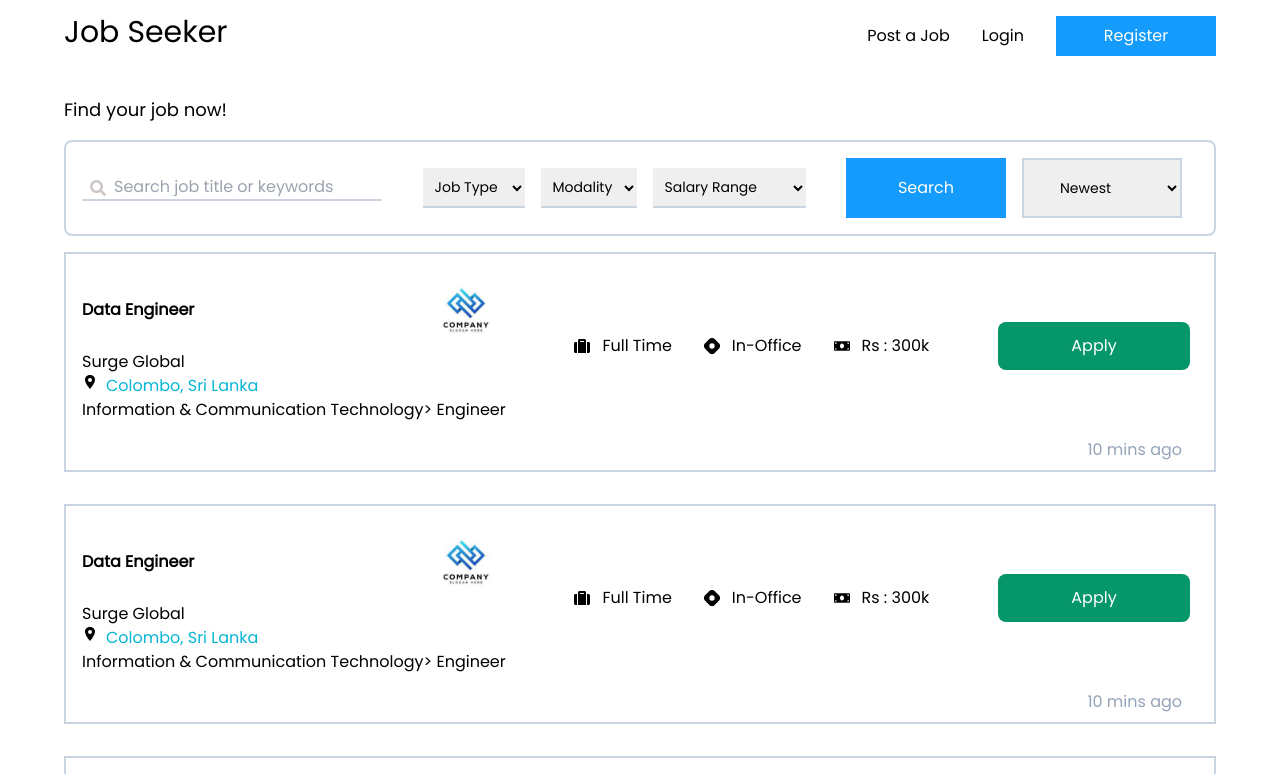
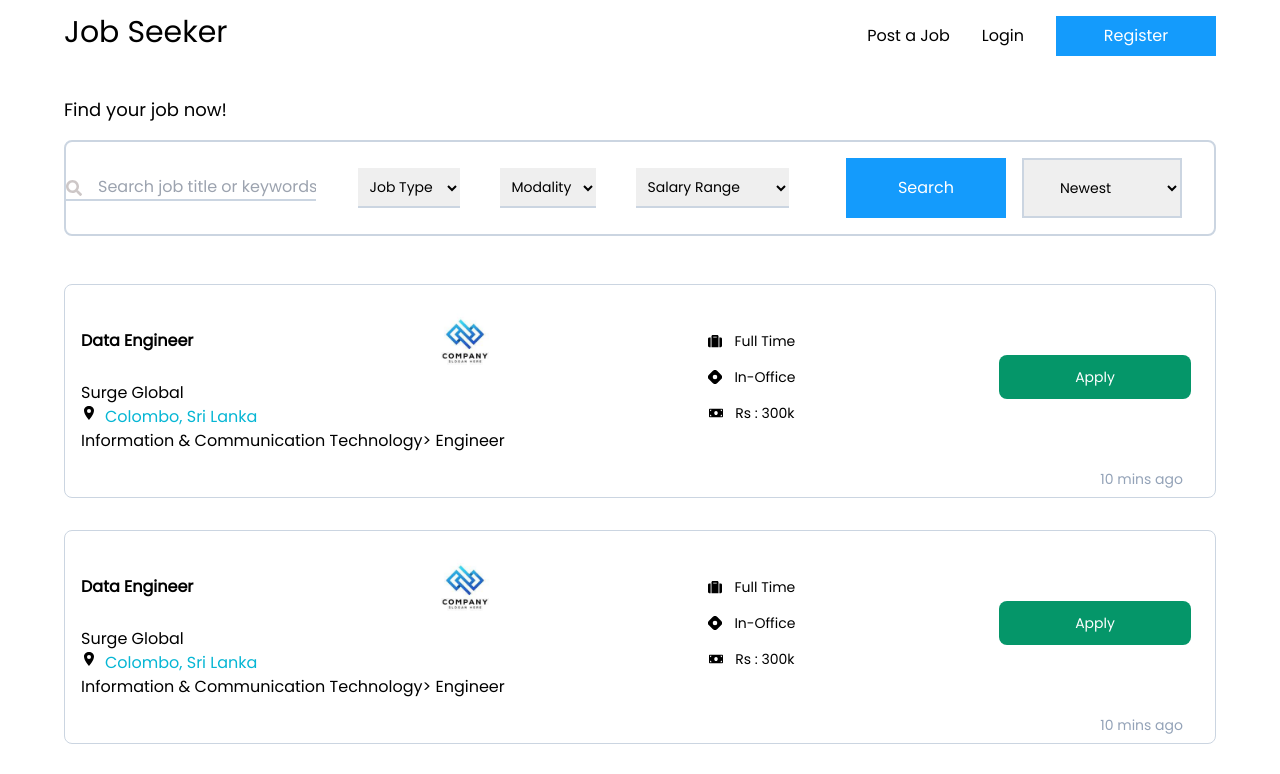
Before and after one commit to SachinSilva99/coder-jobs, a React (Vite) app in the folder client/: page / in a window 1280 px wide. Shown: the top 774 px of the page. Built offline with nearby package versions, Linux system fonts and the light colour scheme.

Commit message:
fixed the design in search bar

```diff
--- a/client/src/components/job-card/JobCard.tsx
+++ b/client/src/components/job-card/JobCard.tsx
@@ -4,8 +4,9 @@ import {SiHashnode} from "react-icons/si";
 
 const JobCard = () => {
   return (
-    <div className='border-2 border-slate-300'>
-      <div className=' p-4 flex lg:flex-row gap-2 flex-col  rounded-md'>
+    <div
+      className='border border-slate-300 rounded-lg transition ease-in-out delay-150  hover:-translate-y-1 hover:scale-105  duration-300'>
+      <div className='p-4 flex lg:flex-row gap-2 flex-col  rounded-md'>
         <div>
           <div className='flex justify-between  items-center'>
             <h1 className='xl font-semibold'>
@@ -27,8 +28,9 @@ const JobCard = () => {
         </div>
         {/*button and icons*/}
         <div className='flex flex-col md:flex-row  md:justify-between flex-1 md:items-center py-3 px-2 gap-4'>
-          <div className='flex flex-wrap  flex-row lg:justify-center lg:items-center flex-1 gap-8 '>
-            <div className='flex gap-3 items-center'>
+          <div
+            className='flex flex-wrap flex-row md:flex-col lg:justify-center lg:items-center flex-1 md:gap-4 text-xs md:text-sm gap-4 '>
+            <div className='flex gap-3 items-center '>
               <FaSuitcase/>
               <p className='inline'>Full Time</p>
             </div>
@@ -41,12 +43,13 @@ const JobCard = () => {
               <p><span>Rs : </span>300k</p>
             </div>
           </div>
-          <button className='w-48 bg-emerald-600 text-white px-6 py-3 rounded-lg'>Apply</button>
+          <button className='w-28 md:w-48 md:px-6 md:py-3 text-sm bg-emerald-600 text-white px-2 py-2 rounded-lg '>
+            Apply
+          </button>
         </div>
       </div>
-      <p className='text-right  pr-8 pb-2 text-slate-400'>10 mins ago</p>
+      <p className='text-right text-sm md:text-md  pr-8 pb-2 text-slate-400'>10 mins ago</p>
     </div>
-
   );
 };
 
--- a/client/src/components/layout/Footer.tsx
+++ b/client/src/components/layout/Footer.tsx
@@ -3,8 +3,8 @@ function Footer() {
     <footer className='bg-gray-600 h-[20vh] text-white'>
       <h1 className='text-2xl px-4 pt-4'>Job Seeker</h1>
       <p className='text-sm px-4'>+94779672493</p>
-      <p className='text-center'>Job Seeker © 2023.</p>
-      <p className='text-center'>Developed By Sachin Silva</p>
+      <div className='text-center m-4 text-sm md:text-md'><p className='text-center'>Job Seeker © 2023.</p>
+        <p className='text-center'>Developed By Sachin Silva</p></div>
     </footer>
   );
 }
--- a/client/src/index.css
+++ b/client/src/index.css
@@ -3,6 +3,15 @@
 @tailwind base;
 @tailwind components;
 @tailwind utilities;
+
+@layer no-tailwindcss {
+    /* This layer is disabled */
+    @variants {
+        .no-tailwindcss {
+            all: unset;
+        }
+    }
+}
 
 body {
     font-family: "Poppins", sans-serif;
--- a/client/src/pages/Routes.tsx
+++ b/client/src/pages/Routes.tsx
@@ -3,7 +3,7 @@ import Login from "./login/Login.tsx";
 import Register from "./register/Register.tsx";
 import Error from "./error/Error.tsx";
 import Home from "./home/Home.tsx";
-import HeroSection from "../components/layout/HeroSection.tsx";
+import HeroSection from "./home/HeroSection.tsx";
 import ApplyJob from "./home/apply/ApplyJob.tsx";
 
 const router = createBrowserRouter([
--- a/client/src/components/layout/HeroSection.tsx
+++ b/client/src/pages/home/HeroSection.tsx
@@ -1,5 +1,5 @@
 import {FaFilter, FaSearch} from "react-icons/fa";
-import JobCard from "../job-card/JobCard.tsx";
+import JobCard from "../../components/job-card/JobCard.tsx";
 
 const HeroSection = () => {
   return (
@@ -7,17 +7,17 @@ const HeroSection = () => {
       <p className="text-lg mt-8 mb-4">
         Find your job now!
       </p>
-      <div
-        className='border-0 md:border-2 border-slate-300 flex
-        flex-col md:flex-row gap-2 md:items-center justify-center  md:justify-between rounded-lg'>
+      {/*search bar container*/}
+      <div className='border-0 md:border-2 border-slate-300 flex
+        flex-col md:flex-row gap-2 md:items-center justify-center  md:justify-between rounded-lg  mb-12 '>
         {/*search bar*/}
-        <div className='flex gap-2'>
-          <div className="relative mx-4">
-              <span className="absolute inset-y-0 left-0 flex items-center pl-2">
+        <div className='flex gap-2  justify-between'>
+          <div className="flex  items-center">
+              <span className="absolute">
                 <FaSearch color={'#CDC7C7'}/>
               </span>
             <input
-              className='pl-8 border-b-2 border-slate-300 min-w-[250px] lg:w-[300px] focus:outline-none'
+              className='pl-8 border-b-2 border-slate-300 w-[250px] focus:outline-none'
               type="text"
               placeholder='Search job title or keywords'
             />
@@ -27,7 +27,7 @@ const HeroSection = () => {
           </div>
         </div>
         {/*filters*/}
-        <div className={'gap-4 hidden items-center justify-center xl:flex mt-6'}>
+        <div className={'gap-10 hidden items-center justify-center xl:flex mt-6'}>
           <div>
             <select id="jobType"
                     className="block w-full p-2 mb-6 text-sm focus:outline-none border-b-2 border-slate-300">
--- a/client/src/pages/login/Login.tsx
+++ b/client/src/pages/login/Login.tsx
@@ -6,7 +6,7 @@ const Login = () => {
   return (
     <div className="flex w-full h-screen">
       <div className="left md:w-1/2 flex flex-col items-start justify-start min-w-400 sm:w-screen">
-        <h1 className="p-7">Coder Jobs</h1>
+        <h1 className="p-7">Job Seeker</h1>
         <div className="flex items-center justify-center  w-full h-full">
           <LoginForm/>
         </div>
@@ -16,7 +16,7 @@ const Login = () => {
         <div className="flex  flex-col items-center justify-center">
           <img src={loginimg} loading="lazy"/>
           <h1 className="text-white text-xl font-semibold">
-            Sign in to Coder Jobs
+            Sign in to Job Seeker
           </h1>
           <h3 className="text-white text-xs">Find your job/employee sooner</h3>
         </div>
--- a/client/src/pages/register/Register.tsx
+++ b/client/src/pages/register/Register.tsx
@@ -6,11 +6,10 @@ import {Link} from "react-router-dom";
 import Input from "../../components/input/Input.tsx";
 
 const Register = () => {
-
   return (
-    <div className="flex w-full h-screen">
+    <div className="flex">
       <div className="left md:w-1/2 flex flex-col items-start justify-start min-w-400 sm:w-screen">
-        <h1 className="p-7">Coder Jobs</h1>
+        <h1 className="p-7">Job Seeker</h1>
         <div className="flex items-center justify-center  w-full h-full">
           <div className=" flex items-start flex-col w-9/12	">
             <h1 className="font-bold mb-5">Sign up</h1>
@@ -22,13 +21,16 @@ const Register = () => {
               </Link>
             </p>
             <Input name={'email'} label={'Email'} type={'email'} placeholder={'Enter your username'} icon={emailIcon}/>
-            <Input name={'username'} label={'Username'} type={'username'} placeholder={'Enter your username'} icon={userIcon}/>
-            <Input name={'password'} label={'Password'} type={'password'}  placeholder={'Enter your password'} icon={passwordIcon}/>
-            <Input name={'confirmPassword'} label={'Confirm Password'} type={'confirmPassword'} placeholder={'Confirm your password'} icon={passwordIcon}/>
+            <Input name={'username'} label={'Username'} type={'username'} placeholder={'Enter your username'}
+                   icon={userIcon}/>
+            <Input name={'password'} label={'Password'} type={'password'} placeholder={'Enter your password'}
+                   icon={passwordIcon}/>
+            <Input name={'confirmPassword'} label={'Confirm Password'} type={'confirmPassword'}
+                   placeholder={'Confirm your password'} icon={passwordIcon}/>
             <Link className="self-end text-zinc-600" to="/#">
               Forgot password?
             </Link>
-            <button className="bg-blue-900 w-full p-4 text-white rounded-full mt-6">
+            <button className="bg-blue-900 w-full p-4 text-white rounded-full m-6">
               Register
             </button>
           </div>
--- a/client/tailwind.config.js
+++ b/client/tailwind.config.js
@@ -12,5 +12,6 @@ export default {
       },
     },
   },
+
   plugins: [],
 };
```
